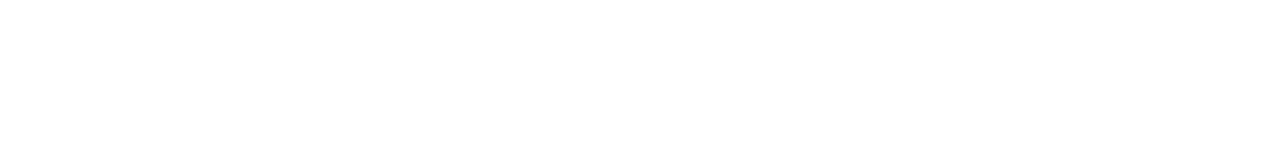
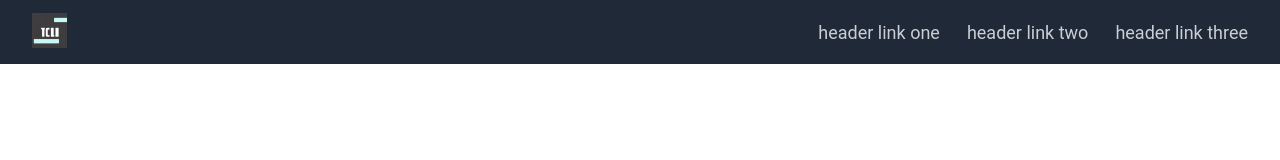
Before and after one commit to novacas4/project-landing-page, a plain HTML site: page index.html in a window 1280 px wide. Drawn offline with Linux system fonts and the light colour scheme.

Commit message:
style header & add logo

```diff
--- a/index.html
+++ b/index.html
@@ -3,11 +3,27 @@
 <html>
   <head>
     <meta charset="UTF-8">
-    <meta name="viewport" content="initial-scale=1.0">
+    <meta name="viewport" content="width=device-width, initial-scale=1.0">
     <link rel="stylesheet" href="styles.css">
     <title>Landing Page Project</title>
   </head>
   <body>
+    <header class="header dark">
+      <div class="navigation-container">
+        <div class="top-nav-wrap">
+          <a href="#" class="logo">
+            <img src="./pictures/company-logo.jpg" alt="company logo" width="35">
+          </a>
+        </div>
+        <div class="top-nav-main">
+          <ul>
+            <li><a href="#">header link one</a></li>
+            <li><a href="#">header link two</a></li>
+            <li><a href="#">header link three</a></li>
+          </ul>
+        </div>
+      </div>
+    </header>
 
   </body>
 </html>
--- a/styles.css
+++ b/styles.css
@@ -8,4 +8,46 @@
 
 html, body {
     height: 100%;
+    font-family: Roboto, "Times New Roman", Helvetica, sans-serif;
 }
+
+ul, ol {
+    list-style: none;
+    padding: 0;
+}
+
+a {
+    text-decoration: none;
+    color: hsla(220, 13%, 91%, 0.87);
+}
+
+
+.dark {
+    background: #1f2937
+}
+
+.navigation-container {
+    display: flex;
+    justify-content: space-between;
+    align-items: center;
+
+    max-width: 1440px;
+    margin: auto;
+    height: 4rem;
+    padding: 0 2em;
+}
+
+.top-nav-wrap {
+    display: flex;
+    align-items: center;
+    height: 100%;
+    flex-wrap: wrap;
+}
+
+.top-nav-main ul {
+    display: flex;
+    align-items: center;
+    gap: 1.5em;
+    height: 100%;
+    font-size: 1.125rem;
+}
```
Also changed, not shown: pictures/company-logo.jpg (added).
